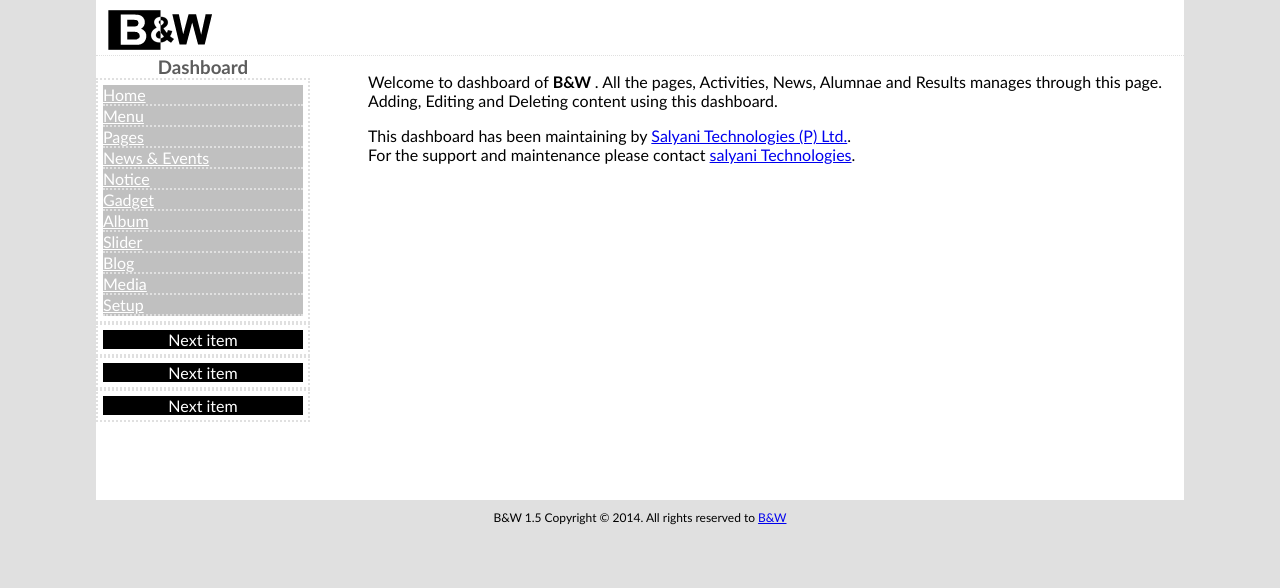
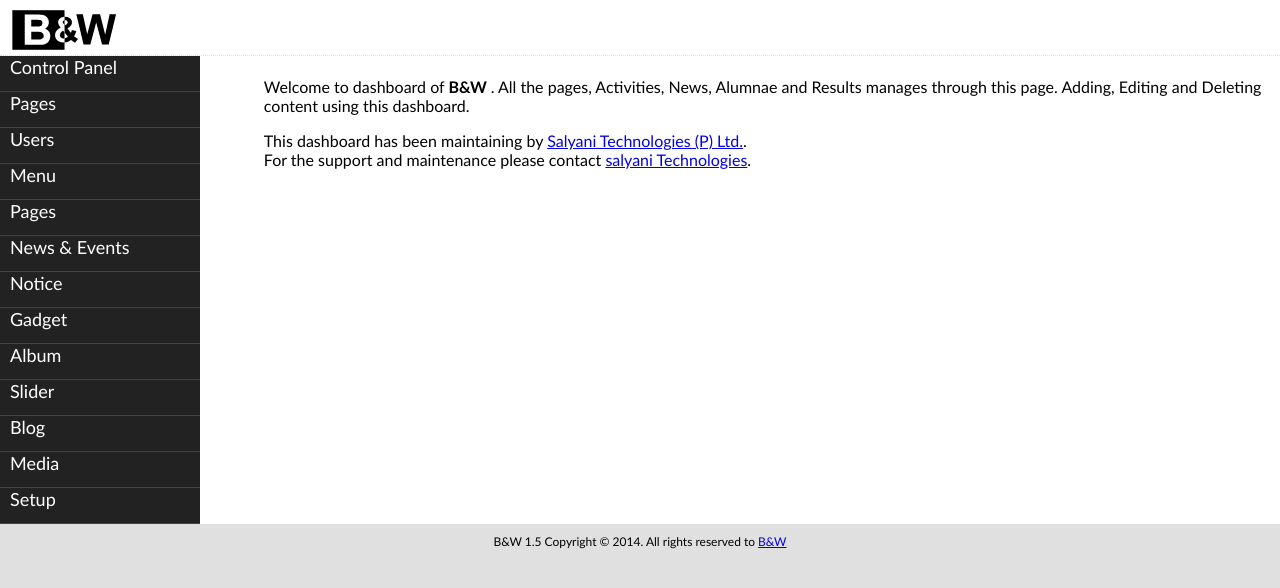
Before and after one commit to infotechnab/BnW, a CodeIgniter app: the page made by application/views/bnw/templates/dashboard.php in a window 1280 px wide. Shown: the top 588 px of the page. Run offline with CodeIgniter, Linux system fonts and the light colour scheme; data that the repository does not hold is empty; some libraries are stand-ins or nearby versions.

Commit message:
change  for bnw still going on

```diff
--- a/application/views/bnw/templates/dashboard.php
+++ b/application/views/bnw/templates/dashboard.php
@@ -15,6 +15,15 @@ $(document).ready(function(){
       $(".leftSide").toggle();
   });
 });
+
+$(document).ready(function(){
+  $("#mainMenuItemId").click(function(){
+     $(this).children("ul:first").toggle();
+
+  });
+});
+
+
 
 
   </script>
@@ -51,36 +60,40 @@ $(document).ready(function(){
         <!top company name and logged is as and logout div closed here>
 
         <div class="leftSide">
-            <div class="dashboard">
-                <h3>Dashboard</h3>
-            </div>
-            <div class="items">
-                <ul>
-                    <li><?php echo anchor('bnw', 'Home') ?></li>
-                    <li><?php echo anchor('bnw/menu', 'Menu') ?></li>
-                    <li><?php echo anchor('bnw/pages', 'Pages') ?></li>
-                    <li><?php echo anchor('bnw/activities', 'News & Events') ?></li>
-                    <li><?php echo anchor('bnw/notice', 'Notice') ?></li>
-                    <li><?php echo anchor('bnw/gadget', 'Gadget') ?></li>
-                    <li><?php echo anchor('bnw/album', 'Album') ?></li>
-                    <li><?php echo anchor('bnw/slider','Slider') ?> </li>
-                    <li><?php echo anchor('bnw/blog', 'Blog') ?></li>
-                    <li><?php echo anchor('bnw/download', 'Media') ?></li>
-                    <li><?php echo anchor('bnw/setup', 'Setup') ?></li>
+            <div class="menuItems">
+                <ul class="menu">
+                    <li class="mainMenuItem" id="mainMenuItemId"> <a href="#">Control Panel</a><?php //echo anchor('bnw', 'Control Panel') ?>
+                        <ul class="subMenu">
+                            <li><?php echo anchor('bnw', 'Home') ?></li>
+                            <li><?php echo anchor('bnw/menu', 'Navigation') ?></li>
+                            <li><?php echo anchor('bnw', 'Categories') ?></li>
+                        </ul>
+                    </li>
+                    <li class="mainMenuItem"><?php echo anchor('bnw', 'Pages') ?>
+                        <ul class="subMenu">
+                            <li><?php echo anchor('bnw/pages', 'Add New') ?></li>
+                            <li><?php echo anchor('bnw', 'All Pages') ?></li>
+                        </ul>
+                    </li>
+                    <li class="mainMenuItem"><?php echo anchor('bnw', 'Users') ?>
+                        <ul class="subMenu">
+                            <li><?php echo anchor('bnw', 'Add New') ?></li>
+                            <li><?php echo anchor('bnw', 'All Users') ?></li>
+                            <li><?php echo anchor('bnw', 'My Profile') ?></li>
+                        </ul>
+                    </li>
+                    <li class="mainMenuItem"><?php echo anchor('bnw/menu', 'Menu') ?></li>
+                    <li class="mainMenuItem"><?php echo anchor('bnw/pages', 'Pages') ?></li>
+                    <li class="mainMenuItem"><?php echo anchor('bnw/activities', 'News & Events') ?></li>
+                    <li class="mainMenuItem"><?php echo anchor('bnw/notice', 'Notice') ?></li>
+                    <li class="mainMenuItem"><?php echo anchor('bnw/gadget', 'Gadget') ?></li>
+                    <li class="mainMenuItem"><?php echo anchor('bnw/album', 'Album') ?></li>
+                    <li class="mainMenuItem"><?php echo anchor('bnw/slider','Slider') ?> </li>
+                    <li class="mainMenuItem"><?php echo anchor('bnw/blog', 'Blog') ?></li>
+                    <li class="mainMenuItem"><?php echo anchor('bnw/download', 'Media') ?></li>
+                    <li class="mainMenuItem"><?php echo anchor('bnw/setup', 'Setup') ?></li>
                 </ul>
             </div>
-            <div class="items">
-                <div id="eventHead">Next item</div>
-            </div>
-
-            <div class="items">
-                <div id="eventHead">Next item</div>
-            </div>
-
-            <div class="items">
-                <div id="eventHead">Next item</div>
-            </div>
-
         </div>
 
 
--- a/content/styles/dashBoardStyles.css
+++ b/content/styles/dashBoardStyles.css
@@ -47,76 +47,95 @@ body
 .rightSide
 {
     float: right;
+    padding: 5px;
 }
 
-.dashboard
-{
-    width: 100%;
-    min-height: 15px;
-    background-color: #fff;
-    color: #5D5D5D;
-    margin: 0px;
-    padding: 0px 7px 0px 7px;
-    text-align: center;
-}
-#eventHead
-{
-    width: 100%;
-    min-height: 15px;
-    background-color: #000;
-    color: white;
-    margin: 0px;
-    padding: 0px;
-    text-align: center;
-}
-#menuHead
-{
-    width: 100%;
-    min-height: 15px;
-    background-color: #222;
-    color: white;
-    margin-bottom: 2px;
-    padding: 0px;
-}
 .logo
 {
     float: left;
     padding: 4px 4px 0px 0px;
+}
+
+ul li, ul
+{
+
+    margin: 0;
+    padding: 0;
 }
 h3
 {
     margin: 0px;
     padding: 0px;
 }
-.items, .MenuItems
+.menuItems
 {
     width: 100%;
-    padding: 5px;
+    padding: 0px;
     margin: 0px;
     min-height: 15px;
     float: left;
-    border: 2px dotted #E0E0E0;
 }
-.items ul
+ul.menu
 {
     margin: 0px;
     padding: 0px;
+    background-color: #222;
+    min-height: 30px;
+
 }
-.items ul li
+ul li.mainMenuItem a
 {
+    padding-left: 10px;
+    width: 190px;
+    min-height: 30px;
+}
+ul.menu li.mainMenuItem
+{
+    min-height: 35px;
+    padding: 0px;
+    font-size: 18px;
     list-style-type: none;
-    border-bottom: 2px dotted #E0E0E0;
-    background-color: silver;
-    width: auto;
+    border-bottom: 1px solid #444;
+
 }
-.items ul li a:link
+ul.menu li.mainMenuItem > ul.subMenu
 {
-    color: #fff;
+    margin-top: 15px;
 }
-.items ul li a:hover
+ul.subMenu
 {
-    color: #999;
+     background-color: #444;
+     width: 200px;
+     display:none;
+
 }
+ul.subMenu li
+{
+    width: 190px;
+    padding-left: 10px;
+}
+ul.subMenu li:hover
+{
+    background-color: #333;
+}
+
+ul.menu li.mainMenuItem ul.subMenu li
+{
+     font-size: 14px;
+     min-height: 25px;
+     list-style-type: none;
+}
+ul.menu li.mainMenuItem:hover
+{
+    background-color: #000;
+}
+.menu li a, .subMenu li a
+{
+    color: white;
+    text-decoration: none;
+}
+
+
 #footer
 {
     width: 100%;
@@ -132,7 +151,7 @@ h3
 {
     .full
     {
-        width: 85%;
+        width: 100%;
         min-height: 500px;
     }
     #topLeft
@@ -141,7 +160,7 @@ h3
     }
     .rightSide
     {
-        width: 75%;
+        width: 79%;
     }
     .leftSide
     {
@@ -157,7 +176,7 @@ h3
 {
     .full
     {
-        width: 90%;
+        width: 100%;
         min-height: 500px;
     }
     #topLeft
@@ -166,7 +185,7 @@ h3
     }
     .rightSide
     {
-        width: 70%;
+        width: 73%;
     }
     .leftSide
     {
@@ -180,7 +199,7 @@ h3
 {
     .full
     {
-        width: 95%;
+        width: 100%;
         min-height: 500px;
     }
     #topLeft
@@ -189,7 +208,7 @@ h3
     }
     .rightSide
     {
-        width: 65%;
+        width: 66%;
     }
     .leftSide
     {
@@ -204,7 +223,7 @@ h3
     .full
     {
         width: 100%;
-        min-height: 500px;
+        min-height: 600px;
     }
     #topLeft
     {
@@ -224,7 +243,15 @@ h3
     }
     .leftSide
     {
-        width: 300px;
+        width: 350px;
+    }
+    ul.subMenu
+    {
+        width: 350px;
+    }
+    ul.subMenu li
+    {
+        width: 340px;
     }
 }
 
@@ -234,21 +261,27 @@ h3
     .full
     {
         width: 100%;
-        min-height: 800px;
+        min-height: 600px;
     }
     #topLeft
     {
         display: block;
     }
-    .leftSide
-    {
-        display: none;
-        width: 300px;
-    }
-
     .rightSide
     {
         width: 100%;
+    }
+    .leftSide
+    {
+        width: 350px;
+    }
+    ul.subMenu
+    {
+        width: 350px;
+    }
+    ul.subMenu li
+    {
+        width: 340px;
     }
 }
 
@@ -258,7 +291,7 @@ h3
     .full
     {
         width: 100%;
-        min-height: 500px;
+        min-height: 600px;
     }
     #topLeft
     {
@@ -268,4 +301,16 @@ h3
     {
         width: 100%;
     }
+    .leftSide
+    {
+        width: 250px;
+    }
+    ul.subMenu
+    {
+        width: 250px;
+    }
+    ul.subMenu li
+    {
+        width: 240px;
+    }
 }
```
